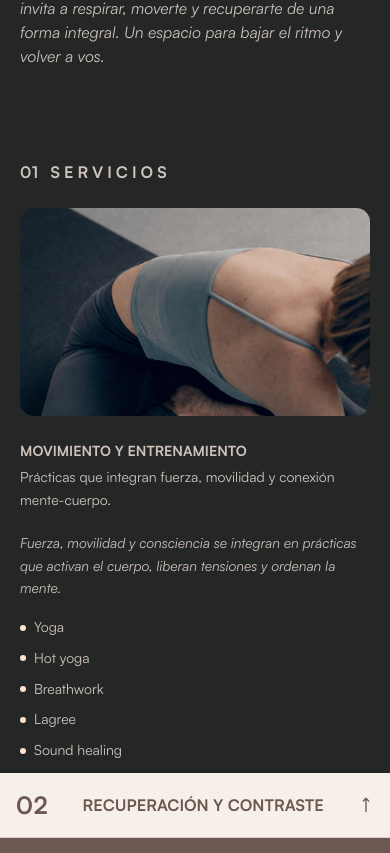
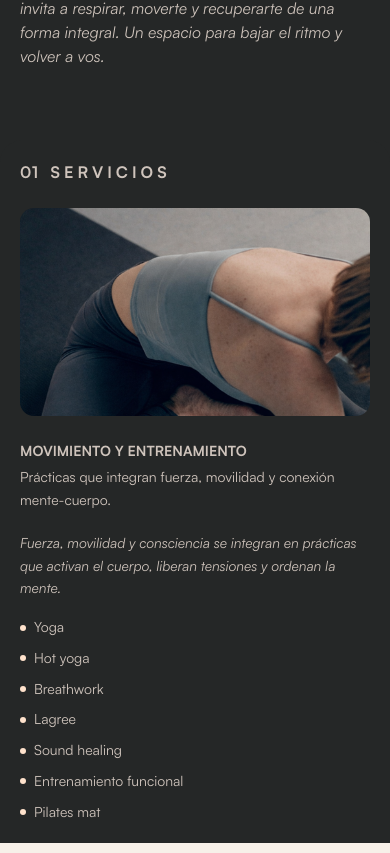
Before and after one commit to tquinteros/AYMA-landing, a Next.js app: page / in a window 390 px wide. Shown: the part 2371-3224 px from the top of the page. Built offline with nearby package versions, Linux system fonts and the light colour scheme; no server answers; the database is empty.

Commit message:
fix mobile accordion

```diff
--- a/components/VerticalAccordion.tsx
+++ b/components/VerticalAccordion.tsx
@@ -103,14 +103,14 @@ const Panel = ({
             initial="closed"
             animate="open"
             exit="closed"
-            className="w-full h-full overflow-hidden lg:overflow-hidden relative bg-roca-500 max-lg:max-h-[75vh] max-lg:overflow-y-auto"
+            className="relative w-full bg-roca-500 lg:h-full lg:overflow-hidden"
           >
             <motion.div
               variants={descriptionVariants}
               initial="closed"
               animate="open"
               exit="closed"
-              className="h-full w-full p-5 sm:p-8 flex flex-col"
+              className="w-full p-5 sm:p-8 lg:h-full flex flex-col"
             >
               <div className="flex justify-between items-center mb-6">
                 <div className="flex items-center gap-3  min-w-0">
```
